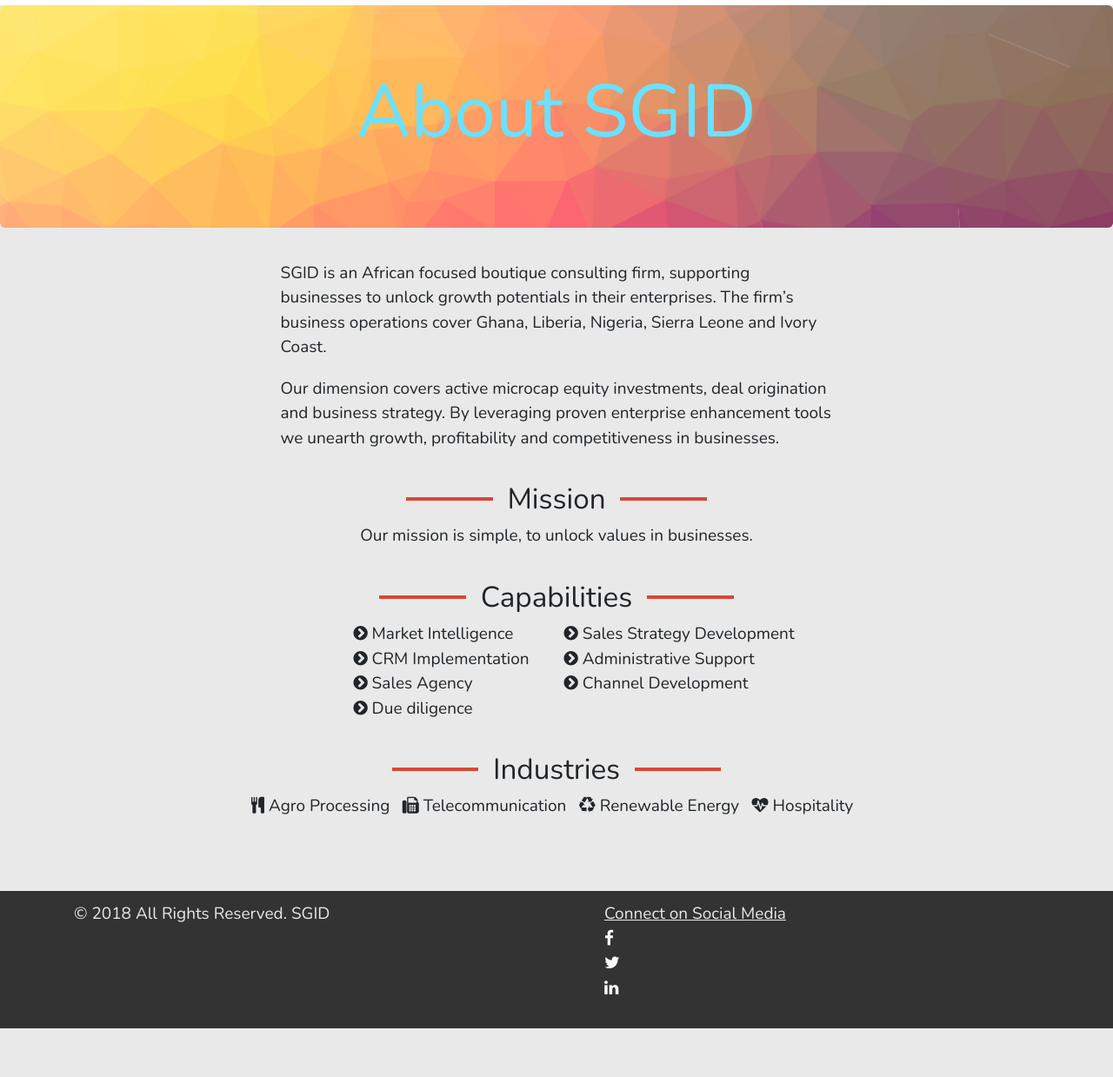
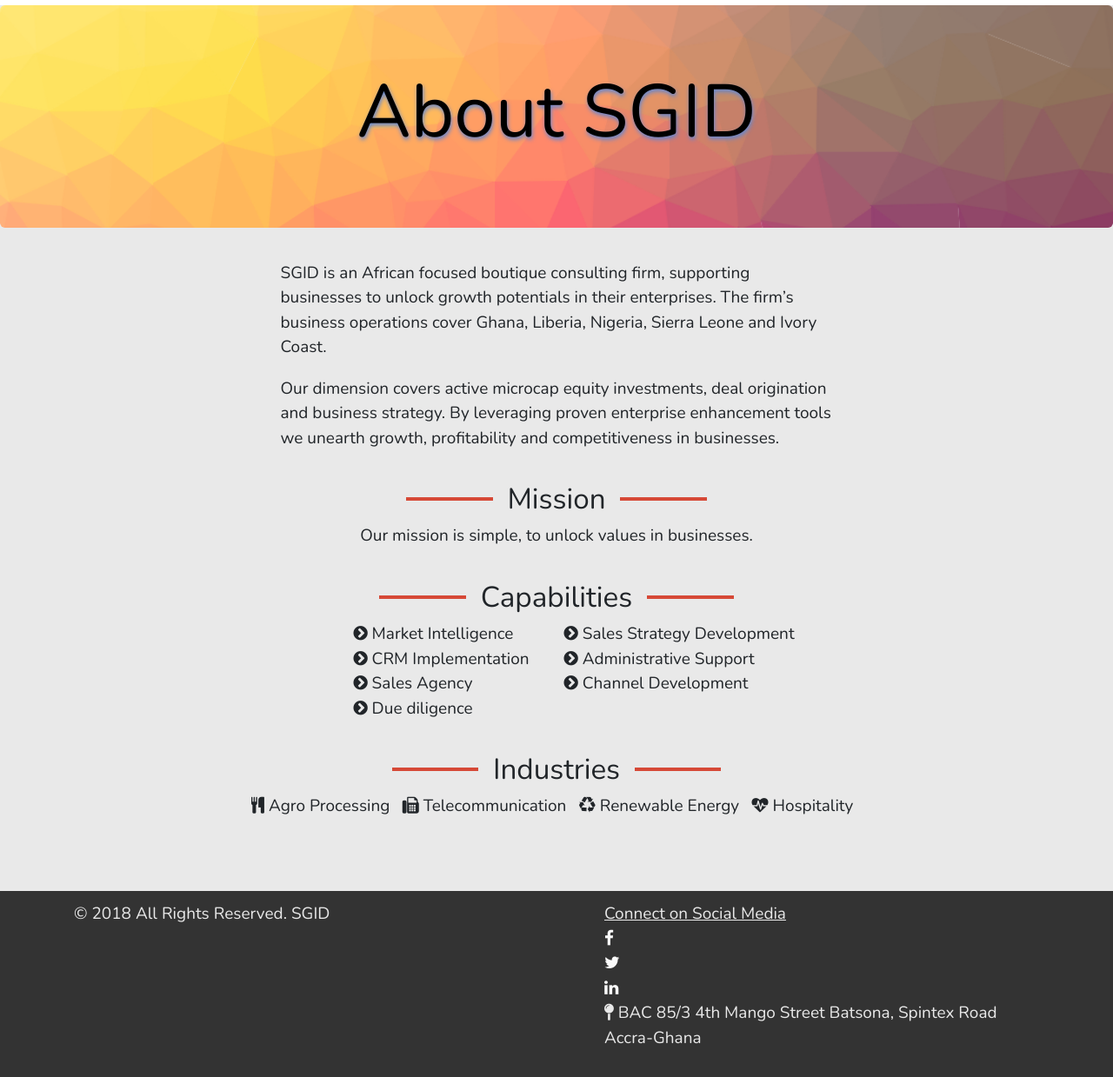
Before and after one commit to kamalsolutions/sgid, a plain HTML site: page about.html in a window 1280 px wide. Shown: the part 179-1418 px from the top of the page at 87% size. Before the commit the page ends 1362 px from the top, so only its background shows below. Drawn offline with nearby package versions, Linux system fonts and the light colour scheme.

Commit message:
changed page title color and map signs to map ping

```diff
--- a/about.html
+++ b/about.html
@@ -136,6 +136,11 @@
                                         <li><a href="#"><span class="fa fa-facebook"></span></a></li>
                                         <li><a href="#"><span class="fa fa-twitter"></span></a></li>
                                         <li><a href="https://www.linkedin.com/in/daniel-amoako-asare-98196b105/" target="_blank"><span class="fa fa-linkedin"></span></a></li>
+                                        <li><span class="fa fa-map-pin"></span>&nbsp;BAC 85/3
+                                                4th Mango Street
+                                                Batsona,  Spintex Road
+                                                Accra-Ghana
+                                        </li>
                                     </ul>
                                 </section>
                         </section>
--- a/public/css/main.css
+++ b/public/css/main.css
@@ -71,7 +71,8 @@ li, ol, ul {
   background-size: cover; }
 
 .jumbotron h1{
-  color: #6ae1ff;
+  color: #000;
+  text-shadow: 1px 3px 5px #6287D1;
 }
 h2 {
   padding: 20px; }
```
Also changed, not shown: contact.html (+2 -2 lines), index.html (+2 -2 lines), portfolio.html (+1 -1 lines), services.html (+1 -1 lines).
